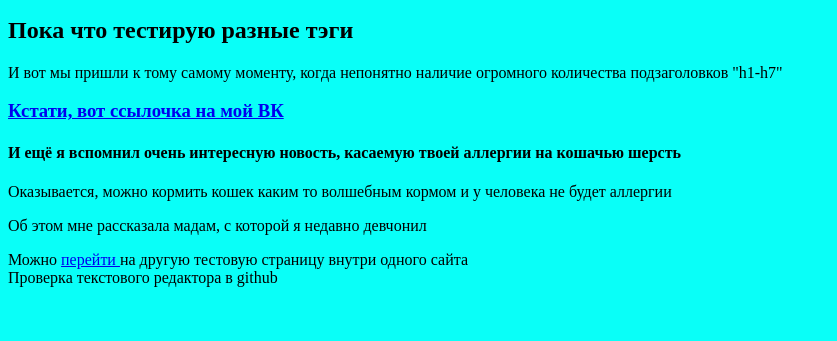
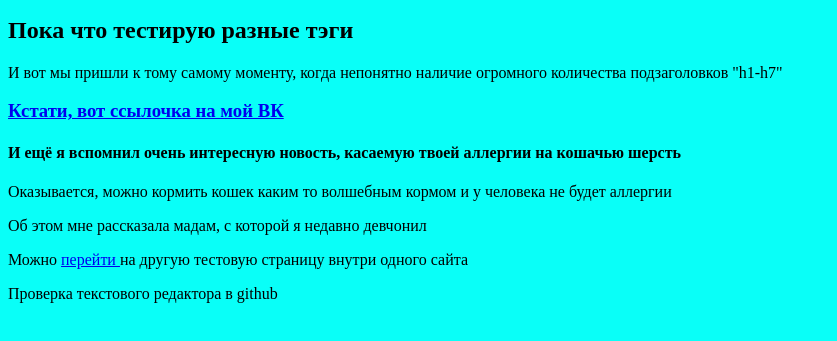
Before and after one commit to oplya/test_landing, a plain HTML site: page index.html in a window 1280 px wide. Shown: the part 101-442 px from the top of the page, without its empty margins (0-837 px from the left). Drawn offline with Linux system fonts and the light colour scheme.

Commit message:
Update index.html

```diff
--- a/index.html
+++ b/index.html
@@ -30,7 +30,7 @@
             на другую тестовую страницу внутри одного сайта
         </div>
         <h7>
-            Проверка текстового редактора в github
+            <p>Проверка текстового редактора в github</p>
         </h7>
 </body>
 </html>
```
